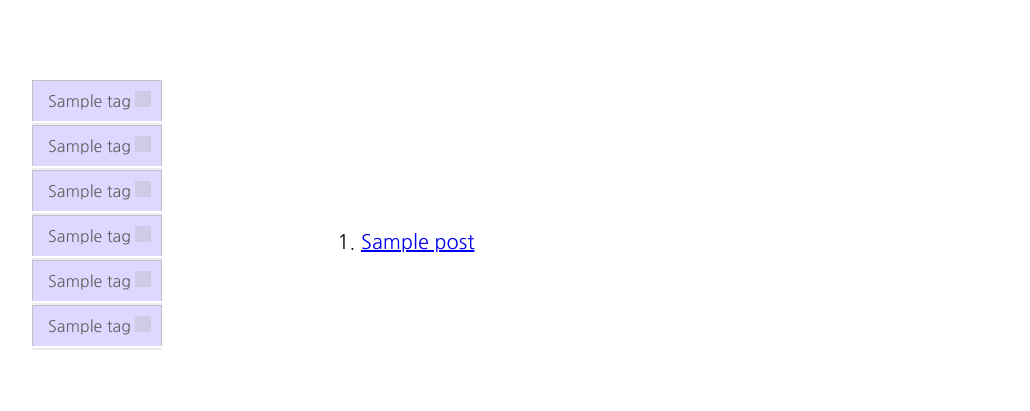
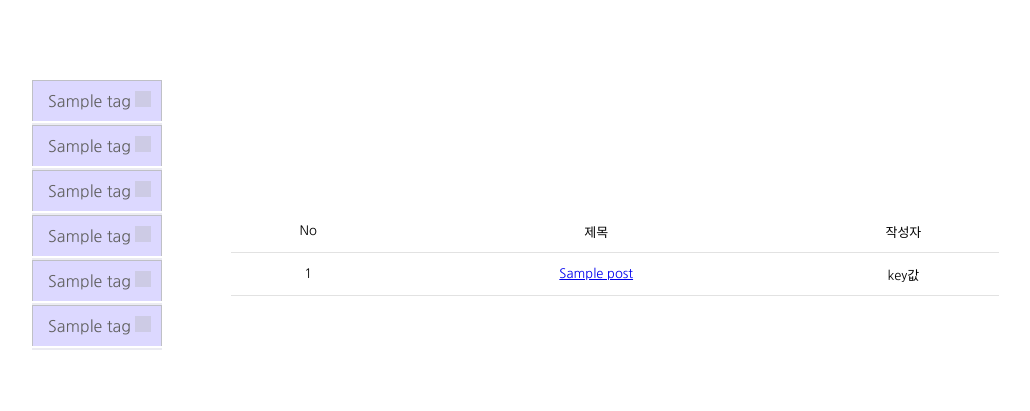
Before and after one commit to Tjdnjs/hackalearn, a Flask app: template templates/answer.html in a window 1280 px wide. Shown: the part 100-511 px from the top of the page, without its empty margins (63-1093 px from the left). Run offline with Flask 2, Linux system fonts and the light colour scheme; the template is opened without the code that fills it: most values are stand-ins (such as "Sample title", 1, 10 or a date in 2020); some libraries are stand-ins or nearby versions; grey boxes are pictures that could not be loaded.

Commit message:
게시판

```diff
--- a/static/css/answer.css
+++ b/static/css/answer.css
@@ -1,4 +1,45 @@
-ol{
-    position: absolute;
-    left: 30%;
+.board {
+    width: 60%;
+    height: 15%;
+    margin: auto;
+    margin-right:20%;
+    border-radius:8px;
 }
+
+.table {
+    font-size: 13px;
+    border-collapse: collapse;
+    width: 100%;
+    margin-top: 1rem;
+    margin-left: 5%;
+    margin-right:20%;
+    text-align: center;
+}
+
+.tablehead {
+    background-color: rgb(215,210,255);
+    border-radius: 20px;
+}
+
+
+
+td {
+    height: 2rem;
+    border-bottom: 1px solid rgb(226, 226, 226);
+}
+.no{
+    width:20%;
+}
+.title{
+    width:55%;
+}
+.writer{
+    width:25%;
+
+}
+
+
+
+tr td:nth-child(2) {
+    width: 70px;
+}
--- a/templates/answer.html
+++ b/templates/answer.html
@@ -105,12 +105,28 @@
         </li>
       </ul>
     </div>
-
-    <ol>
-      {% for post in article %}
-        <li><a href="/detail/{{post[0]}}">{{post[2]}}</a></li>
-      {% endfor %}
-    </ol>
+    <div class="board">
+      <table class="table">
+        <div class="tablehead">
+          <thead class="thead">
+            <tr>
+              <td class="no">No</td>
+              <td class="title">제목</td>
+              <td class="writer">작성자</td>
+            </tr>
+          </thead>
+        </div>
+        <tbody class="tbody">
+          <tr>
+        {% for post in article %}
+          <td class="no">1</td>
+          <td class="title"><a href="/detail/{{post[0]}}">{{post[2]}}</a></td>
+          <td class="writer">key값</td>
+        {% endfor %}
+          </tr>
+        </tbody>
+      </table>
+    </div>
   </section>
   <script src="../static/js/toggle.js"></script>
 </body>
```
